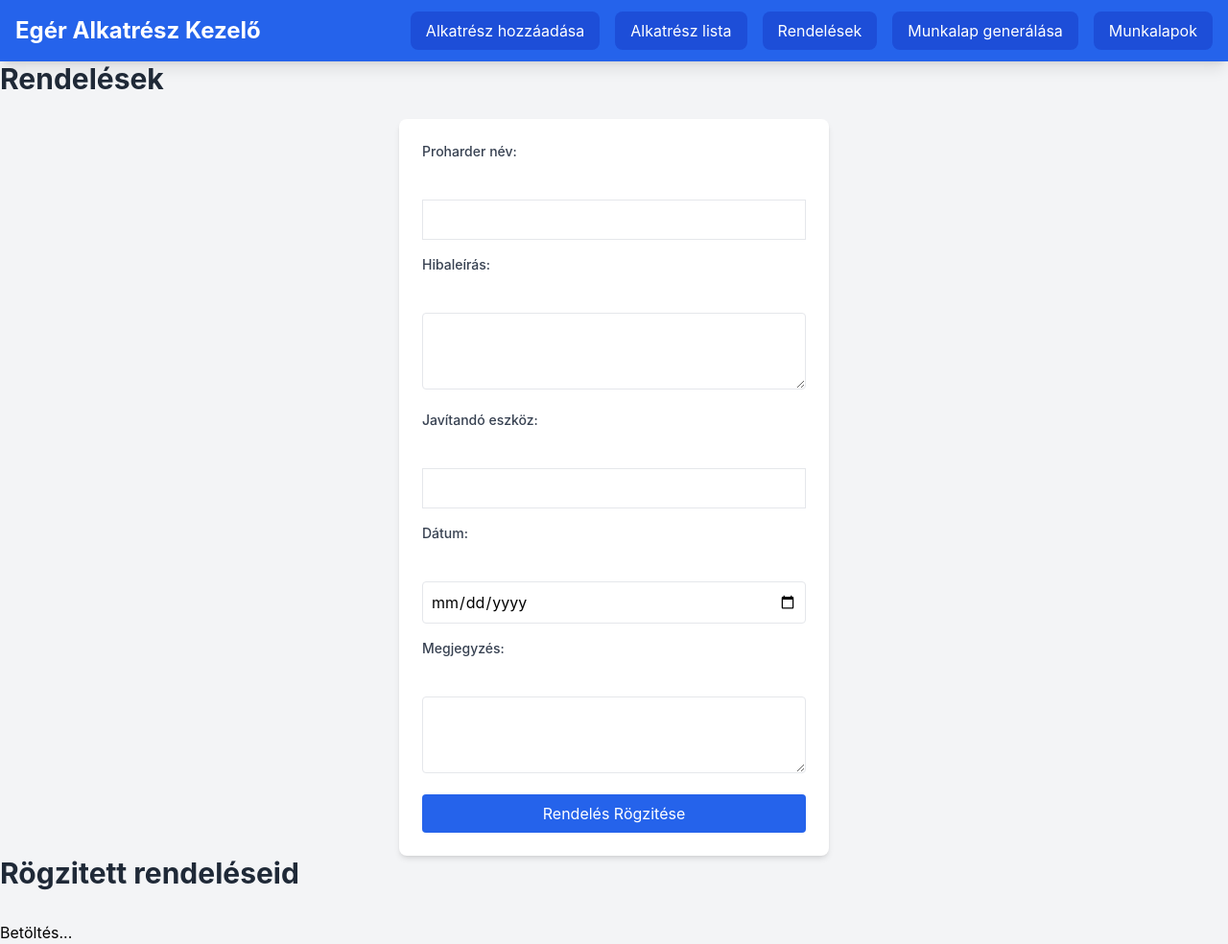
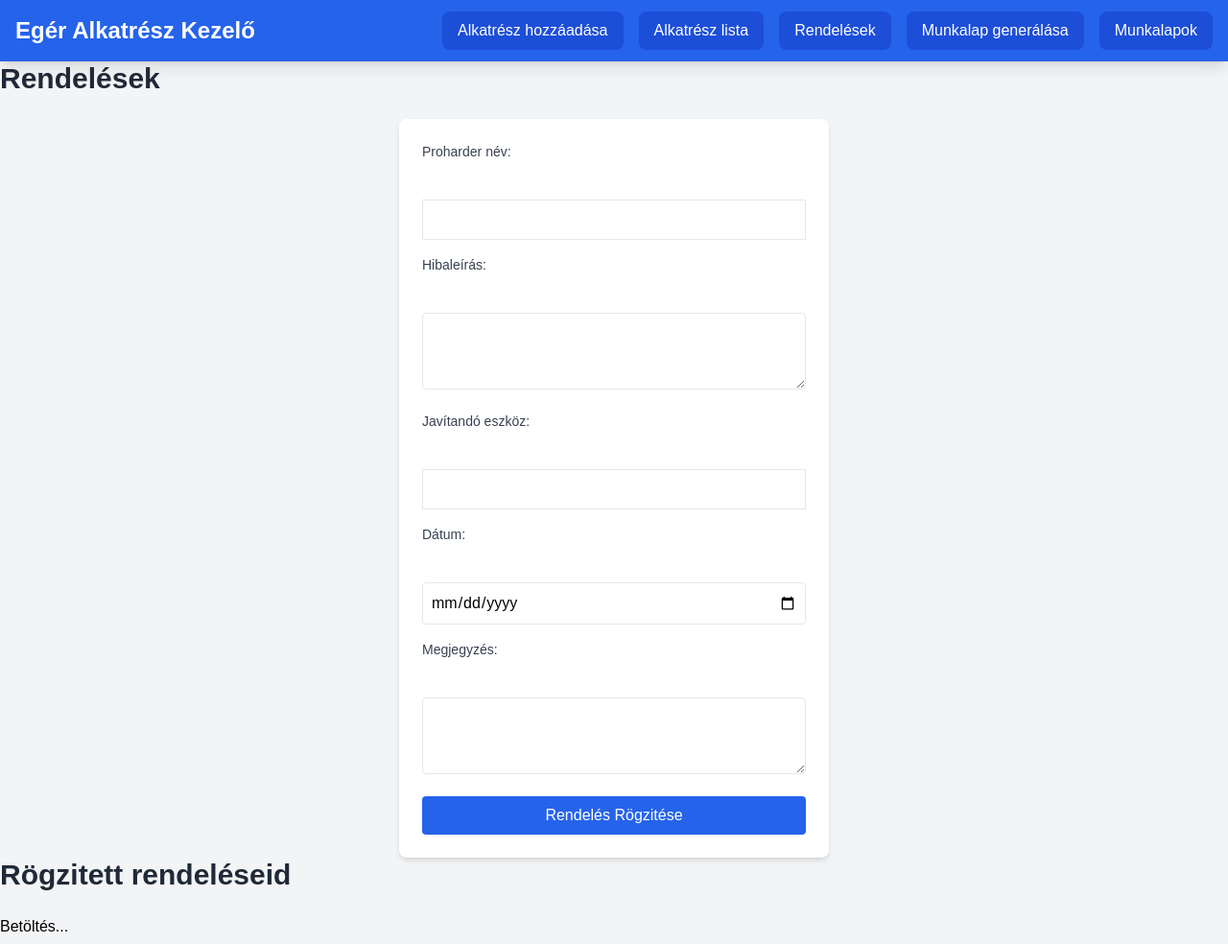
Before and after one commit to Mazaine/workshop-app, a plain HTML site: page order.html in a window 1280 px wide. Shown: the whole page at 96% size. Drawn offline with nearby package versions, Linux system fonts and the light colour scheme; no server answers.

Commit message:
Update style.css

```diff
--- a/css/style.css
+++ b/css/style.css
@@ -1,33 +1,44 @@
-/* css/style.css - egyszerű kiegészítők */
-body { font-family: Inter, ui-sans-serif, system-ui, -apple-system, "Segoe UI",
-     Roboto, "Helvetica Neue", Arial;
-    background-color: rgb(240, 233, 233);}
-.card { display:flex; align-items:center; justify-content:center; min-height:110px; }
-#order-cards-container {
-  margin-top: 2rem;
-  display: flex;
-  flex-direction: column;
-  gap: 1rem;
+/* Alap beállítások */
+body {
+  margin: 0;
+  font-family: sans-serif;
 }
-.card {
-  background: white;
-  padding: 1rem;
-  border-radius: 0.5rem;@media (min-width: 768px) {
-  #menu-links {
-    display: flex !important;
+
+/* Globális konténer: hogy a tartalom ne tapadjon a széléhez */
+.container {
+  max-width: 1200px;
+  margin: 0 auto;
+  padding: 0 1rem;
+}
+
+/* Képek mindig illeszkedjenek */
+img {
+  max-width: 100%;
+  height: auto;
+}
+
+/* Mobilbarát gombok */
+button {
+  font-size: 1rem;
+  padding: 0.5rem 1rem;
+}
+
+/* Navigációs menü mobilra */
+@media (max-width: 767px) {
+  nav h1 {
+    font-size: 1.25rem;
+  }
+
+  nav button {
+    width: 100%;
+    text-align: left;
+    margin-bottom: 0.5rem;
   }
 }
 
+/* Asztali nézet */
 @media (min-width: 768px) {
-  #menu-links {
-    display: flex !important;
-    max-height: none !important;
+  nav button {
+    margin: 0;
   }
 }
-
-@media (max-width: 767px) {
-  #menu-links {
-    display: flex;
-    flex-direction: column;
-  }
-}
```
